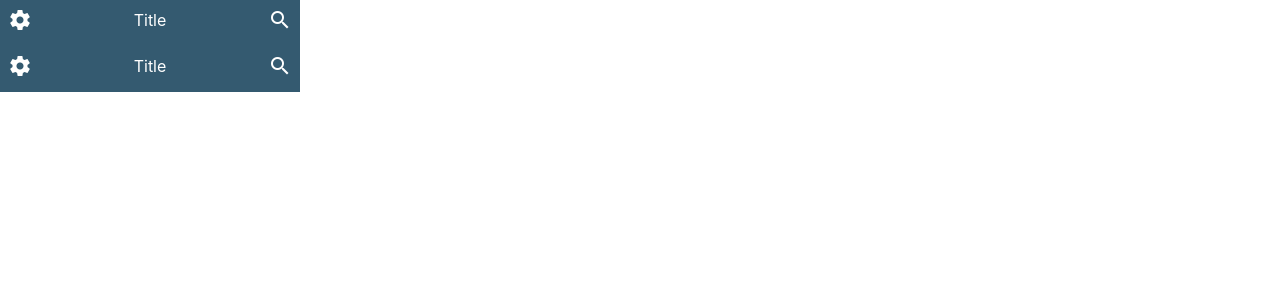
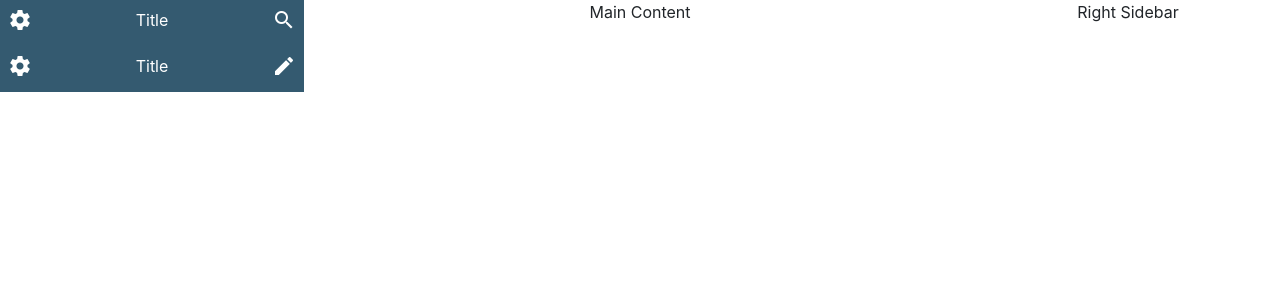
Before and after one commit to DmytroManco/Angular7_playground, an Angular app: page / in a window 1280 px wide. Shown: the top 300 px of the page. Built offline with nearby package versions, Linux system fonts and the light colour scheme.

Commit message:
[Main Page] simple layout

```diff
--- a/src/app/app.component.html
+++ b/src/app/app.component.html
@@ -1,25 +1,3 @@
 <router-outlet>
-  <div style="width: 300px">
-    <app-collapse
-      [title]="'Title'"
-      [type]="'search'">
-      <h3>Hola, buddy!</h3>
-    </app-collapse>
-
-    <app-collapse
-      [title]="'Title'"
-      [type]="'search'">
-      <div>
-        <h3>Content</h3>
-        <ul>
-          <li><a href="#">link-1</a></li>
-          <li><a href="#">link-2</a></li>
-          <li><a href="#">link-3</a></li>
-          <li><a href="#">link-4</a></li>
-          <li><a href="#">link-5</a></li>
-        </ul>
-      </div>
-    </app-collapse>
-
-  </div>
+  <app-main-page></app-main-page>
 </router-outlet>
--- a/src/app/app.module.ts
+++ b/src/app/app.module.ts
@@ -4,11 +4,13 @@ import { NgModule } from '@angular/core';
 import { AppRoutingModule } from './app-routing.module';
 import { AppComponent } from './app.component';
 import { CollapseComponent } from './shared/collapse/collapse.component';
+import { MainPageComponent } from './features/main-page/main-page.component';
 
 @NgModule({
   declarations: [
     AppComponent,
-    CollapseComponent
+    CollapseComponent,
+    MainPageComponent
   ],
   imports: [
     BrowserModule,
--- /dev/null
+++ b/src/app/features/main-page/main-page.component.html
@@ -0,0 +1,40 @@
+<main class="main-page">
+    <!--.left-sidebar-->
+  <article class="left-sidebar">
+    <div>
+      <app-collapse
+        [title]="'Title'"
+        [type]="'search'">
+        <h3>Hola, buddy!</h3>
+      </app-collapse>
+
+      <app-collapse
+        [title]="'Title'"
+        [type]="'edit'">
+        <div>
+          <h3>Content</h3>
+          <ul>
+            <li><a href="#">link-1</a></li>
+            <li><a href="#">link-2</a></li>
+            <li><a href="#">link-3</a></li>
+            <li><a href="#">link-4</a></li>
+            <li><a href="#">link-5</a></li>
+          </ul>
+        </div>
+      </app-collapse>
+    </div>
+  </article>
+  <!-- end .left-sidebar-->
+
+  <!--.main-content-->
+  <article class="main-content">
+    Main Content
+  </article>
+  <!-- end .main-content-->
+
+  <!--.right sidebar-->
+  <article class="right-sidebar">
+    Right Sidebar
+  </article>
+  <!--end .right-sidebar-->
+</main>
--- /dev/null
+++ b/src/app/features/main-page/main-page.component.scss
@@ -0,0 +1,14 @@
+.main-page {
+  display: flex;
+  .left-sidebar, .right-sidebar {
+    flex: 1;
+  }
+  .right-sidebar {
+    text-align: center;
+  }
+  .main-content {
+    flex: 2;
+    margin: 0 2rem;
+    text-align: center;
+  }
+}
--- /dev/null
+++ b/src/app/features/main-page/main-page.component.ts
@@ -0,0 +1,15 @@
+import { Component, OnInit } from '@angular/core';
+
+@Component({
+  selector: 'app-main-page',
+  templateUrl: './main-page.component.html',
+  styleUrls: ['./main-page.component.scss']
+})
+export class MainPageComponent implements OnInit {
+
+  constructor() { }
+
+  ngOnInit() {
+  }
+
+}
```
Also changed, not shown: 1 other file (tests, documents, lock files or other folders).
